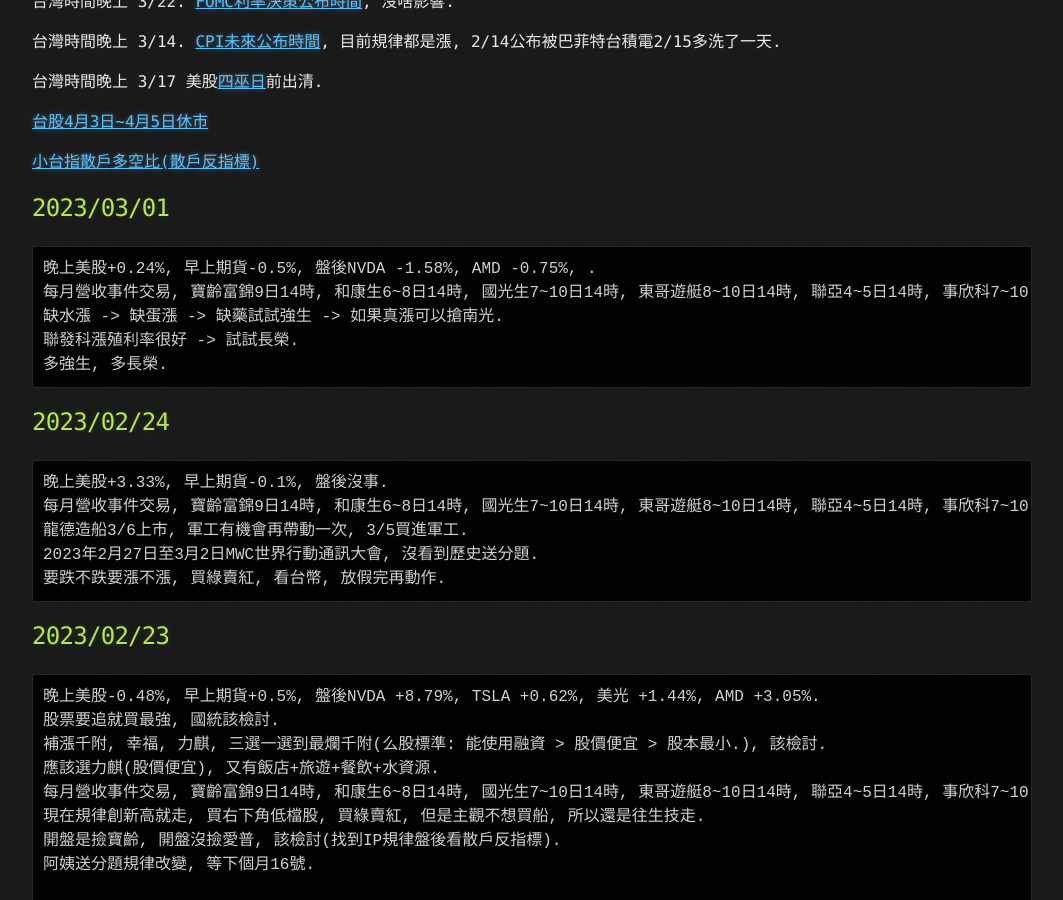
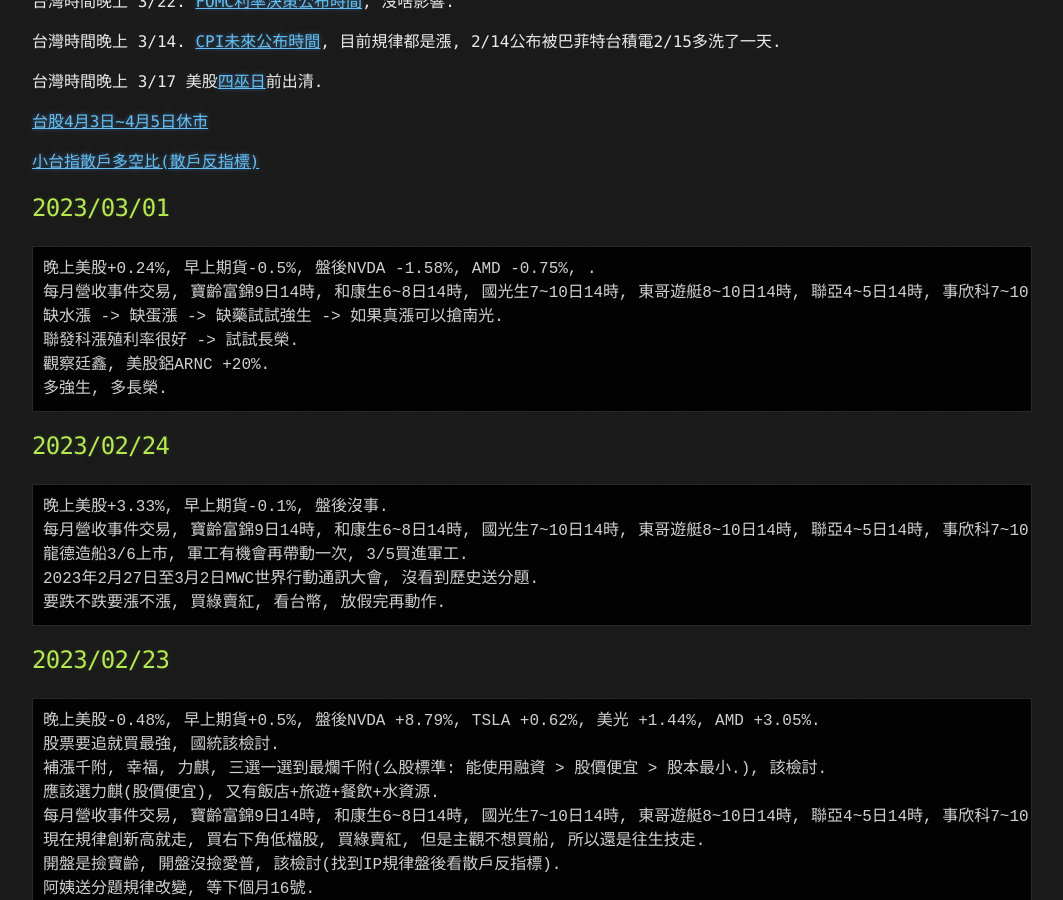
Before and after one commit to lepg5487/Stock_God, a Jekyll site: the page built from index.md, in a window 1280 px wide and 900 px high, scrolled down 428 px. Shown: the whole window, without its empty margins (108-1171 px from the left). Built offline with Jekyll 4.4.1, drawn with Linux system fonts in a browser that asks for light colours; our own code applies the rules of GitHub Pages for plain Markdown files.

Commit message:
Update index.md

````diff
--- a/index.md
+++ b/index.md
@@ -26,6 +26,7 @@
 每月營收事件交易, 寶齡富錦9日14時, 和康生6~8日14時, 國光生7~10日14時, 東哥遊艇8~10日14時, 聯亞4~5日14時, 事欣科7~10日14時, 華孚10日14時.
 缺水漲 -> 缺蛋漲 -> 缺藥試試強生 -> 如果真漲可以搶南光.
 聯發科漲殖利率很好 -> 試試長榮.
+觀察廷鑫, 美股鋁ARNC +20%.
 多強生, 多長榮.
 ```
 
````
